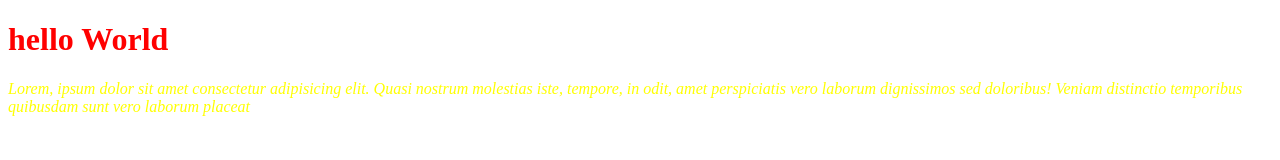
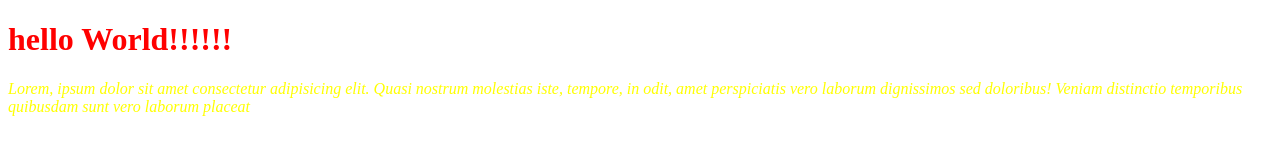
Before and after one commit to gittejasp/git, a plain HTML site: page index.html in a window 1280 px wide. Drawn offline with Linux system fonts and the light colour scheme; files that its build step writes are made by us from their sources.

Commit message:
Update index.html
change in hello world text

```diff
--- a/index.html
+++ b/index.html
@@ -8,7 +8,7 @@
     <title>Document</title>
 </head>
 <body>
-    <h1>hello World</h1>
+    <h1>hello World!!!!!!</h1>
     <p>
         Lorem, ipsum dolor sit amet consectetur adipisicing elit. Quasi nostrum molestias iste, tempore, in odit, amet perspiciatis vero laborum dignissimos sed doloribus! Veniam distinctio temporibus quibusdam sunt vero laborum placeat
 
```
